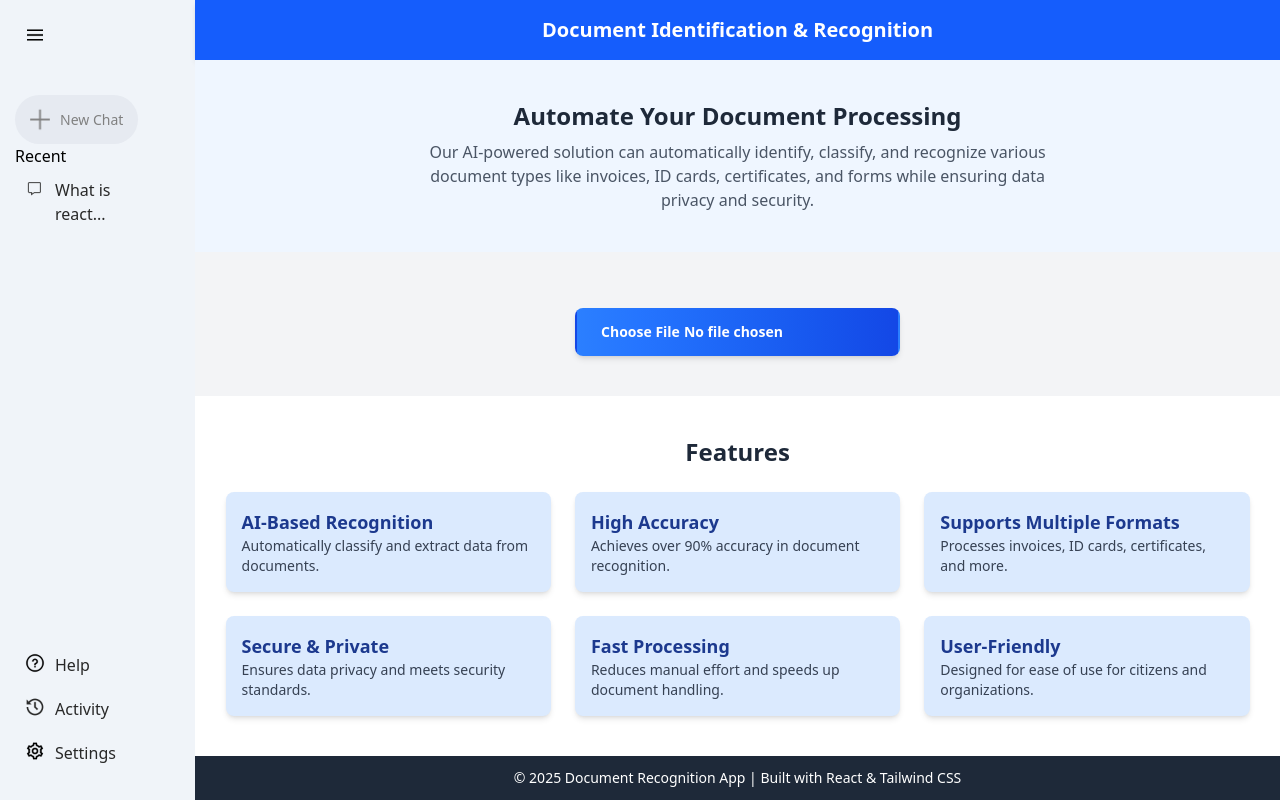
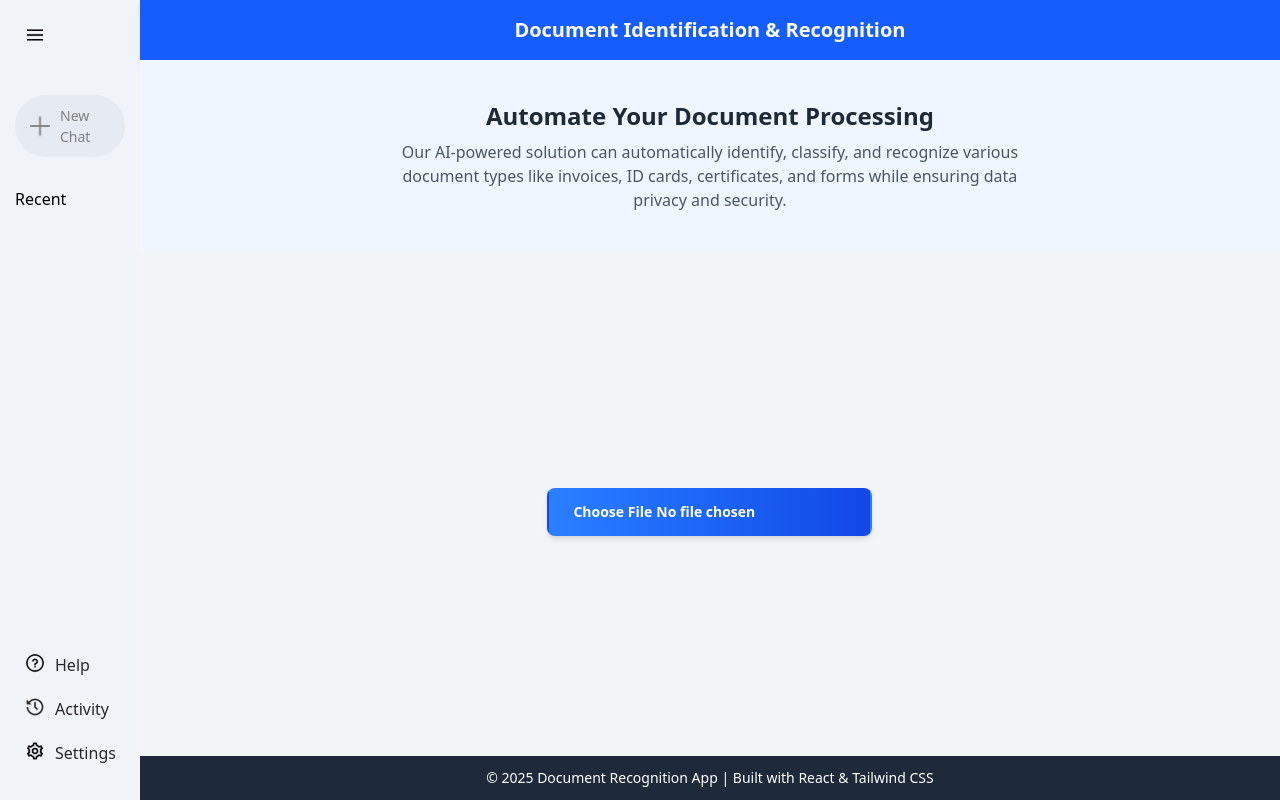
Before and after one commit to princethakarar/Document-Identification-System, a React (Vite) app: page / in a window 1280 px wide. Both pictures are taken after a click on the picture 35 px from the left and 35 px from the top of the page. Built offline with nearby package versions, Linux system fonts and the light colour scheme.

Commit message:
sidebar details done

```diff
--- a/src/App.jsx
+++ b/src/App.jsx
@@ -1,11 +1,18 @@
-import { useState, useContext } from "react";
+import { useState, useContext, useEffect } from "react";
 import "./App.css";
-import Sidebar from "./sidebar/sidebar"
+import Sidebar from "./sidebar/sidebar";
 import { Context } from "./context/Context";
 
 function App() {
   const [imageData, setImageData] = useState(null);
   const { onSent, response } = useContext(Context);
+  const [prevPrompts, setPrevPrompts] = useState([]); // Store previous responses
+
+  // Function to remove HTML tags
+  const stripHtmlTags = (html) => {
+    const doc = new DOMParser().parseFromString(html, "text/html");
+    return doc.body.textContent || "";
+  };
 
   const handleImageChange = async (event) => {
     const file = event.target.files[0];
@@ -22,11 +29,17 @@ function App() {
     reader.readAsDataURL(file);
   };
 
+  // Store response when a new one arrives, stripping HTML tags
+  useEffect(() => {
+    if (response) {
+      const cleanResponse = stripHtmlTags(response);
+      setPrevPrompts((prev) => [cleanResponse, ...prev.slice(0, 9)]); // Keep only last 10 entries
+    }
+  }, [response]);
+
   return (
     <div className="flex w-full">
-      <div>
-        <Sidebar />
-      </div>
+      <Sidebar prevPrompts={prevPrompts} />
       <div className="flex flex-col min-h-screen w-full bg-gray-100">
         <header className="w-full bg-blue-600 text-white py-4 text-center text-xl font-semibold shadow-md">
           Document Identification & Recognition
@@ -68,36 +81,6 @@ function App() {
           )}
         </main>
 
-        <section className="bg-white py-10 px-6">
-          <h2 className="text-center text-2xl font-semibold text-gray-800">Features</h2>
-          <div className="grid md:grid-cols-3 gap-6 mt-6 max-w-5xl mx-auto">
-            <div className="p-4 bg-blue-100 rounded-lg shadow-md">
-              <h3 className="text-lg font-bold text-blue-900">AI-Based Recognition</h3>
-              <p className="text-gray-700 text-sm">Automatically classify and extract data from documents.</p>
-            </div>
-            <div className="p-4 bg-blue-100 rounded-lg shadow-md">
-              <h3 className="text-lg font-bold text-blue-900">High Accuracy</h3>
-              <p className="text-gray-700 text-sm">Achieves over 90% accuracy in document recognition.</p>
-            </div>
-            <div className="p-4 bg-blue-100 rounded-lg shadow-md">
-              <h3 className="text-lg font-bold text-blue-900">Supports Multiple Formats</h3>
-              <p className="text-gray-700 text-sm">Processes invoices, ID cards, certificates, and more.</p>
-            </div>
-            <div className="p-4 bg-blue-100 rounded-lg shadow-md">
-              <h3 className="text-lg font-bold text-blue-900">Secure & Private</h3>
-              <p className="text-gray-700 text-sm">Ensures data privacy and meets security standards.</p>
-            </div>
-            <div className="p-4 bg-blue-100 rounded-lg shadow-md">
-              <h3 className="text-lg font-bold text-blue-900">Fast Processing</h3>
-              <p className="text-gray-700 text-sm">Reduces manual effort and speeds up document handling.</p>
-            </div>
-            <div className="p-4 bg-blue-100 rounded-lg shadow-md">
-              <h3 className="text-lg font-bold text-blue-900">User-Friendly</h3>
-              <p className="text-gray-700 text-sm">Designed for ease of use for citizens and organizations.</p>
-            </div>
-          </div>
-        </section>
-
         <footer className="w-full bg-gray-800 text-white py-3 text-center text-sm">
           &copy; 2025 Document Recognition App | Built with React & Tailwind CSS
         </footer>
--- a/src/Config/gemini.jsx
+++ b/src/Config/gemini.jsx
@@ -7,7 +7,7 @@ const model = genAI.getGenerativeModel({ model: "gemini-1.5-flash" });
 
 async function run(base64string, mimeType) {
     try {
-        const prompt = `Which document is this and give numerical details written in the document. and behave professionaly don't print unneccessary text(like, here is numerical details and all or numerical details are) i mean to say that you don't need to print it is numerical details we can understand what it is. give details in bold and numerical details in normal details should be accurate`;
+        const prompt = `Which document is this and give numerical details written in the document. and behave professionaly don't print unneccessary text(like, here is numerical details and all or numerical details are) i mean to say that you don't need to print it is numerical details we can understand what it is. give details in bold and numerical details in normal details should be accurate. in the starting 10 character of response should contain document name`;
 
         const result = await model.generateContent([
             { text: prompt },
@@ -22,7 +22,7 @@ async function run(base64string, mimeType) {
         const response = await result.response.text();
 
         // Split and format response
-        let responseArray = response.split("**").map(item => item.trim());;
+        let responseArray = response.split("**").map(item => item.trim());
         let newArray = "";
 
         for (let i = 0; i < responseArray.length; i++) {
--- a/src/sidebar/sidebar.jsx
+++ b/src/sidebar/sidebar.jsx
@@ -1,47 +1,46 @@
-import React, { useState } from 'react'
-import './sidebar.css'
-import {assets} from '../assets/assets'
+import React, { useState } from 'react';
+import './sidebar.css';
+import { assets } from '../assets/assets';
 
-const Sidebar = () => {
-
+const Sidebar = ({ prevPrompts }) => {
     const [extended, setExtended] = useState(false);
 
     return (
         <div className='sidebar'>
             <div className="top">
-                <img onClick={() => setExtended(prev=>!prev)} className="menu" src={assets.menu_icon} alt="" />
+                <img onClick={() => setExtended(prev => !prev)} className="menu" src={assets.menu_icon} alt="menu" />
                 <div className="new-chat">
-                    <img src={assets.plus_icon} alt="" />
-                    {extended?<p>New Chat</p>:null}
+                    <img src={assets.plus_icon} alt="new chat" />
+                    {extended ? <p>New Chat</p> : null}
                 </div>
-                {extended
-                    ?<div className="recent">
-                        <p className="recent-tit1e">Recent</p>
-                        <div className="recent-entry">
-                            <img src={assets.message_icon} alt="" />
-                            <p>What is react...</p>
-                        </div>
+                {extended && (
+                    <div className="recent">
+                        <p className="recent-title">Recent</p>
+                        {prevPrompts.map((item, index) => (
+                            <div key={index} className="recent-entry">
+                                <img src={assets.message_icon} alt="message" />
+                                <p>{item.slice(0, 20)}...</p>
+                            </div>
+                        ))}
                     </div>
-                    : null
-                }
-
+                )}
             </div>
             <div className="bottom">
                 <div className="bottom-item recent-entry">
-                    <img src={assets.question_icon} alt="" />
-                    {extended?<p>Help</p>:null}
+                    <img src={assets.question_icon} alt="help" />
+                    {extended ? <p>Help</p> : null}
                 </div>
                 <div className="bottom-item recent-entry">
-                    <img src={assets.history_icon} alt="" />
-                    {extended?<p>Activity</p>:null}
+                    <img src={assets.history_icon} alt="activity" />
+                    {extended ? <p>Activity</p> : null}
                 </div>
                 <div className="bottom-item recent-entry">
-                    <img src={assets.setting_icon} alt="" />
-                    {extended?<p>Settings</p>:null}
+                    <img src={assets.setting_icon} alt="settings" />
+                    {extended ? <p>Settings</p> : null}
                 </div>
             </div>
         </div>
-    )
-}
+    );
+};
 
-export default Sidebar
+export default Sidebar;
```
